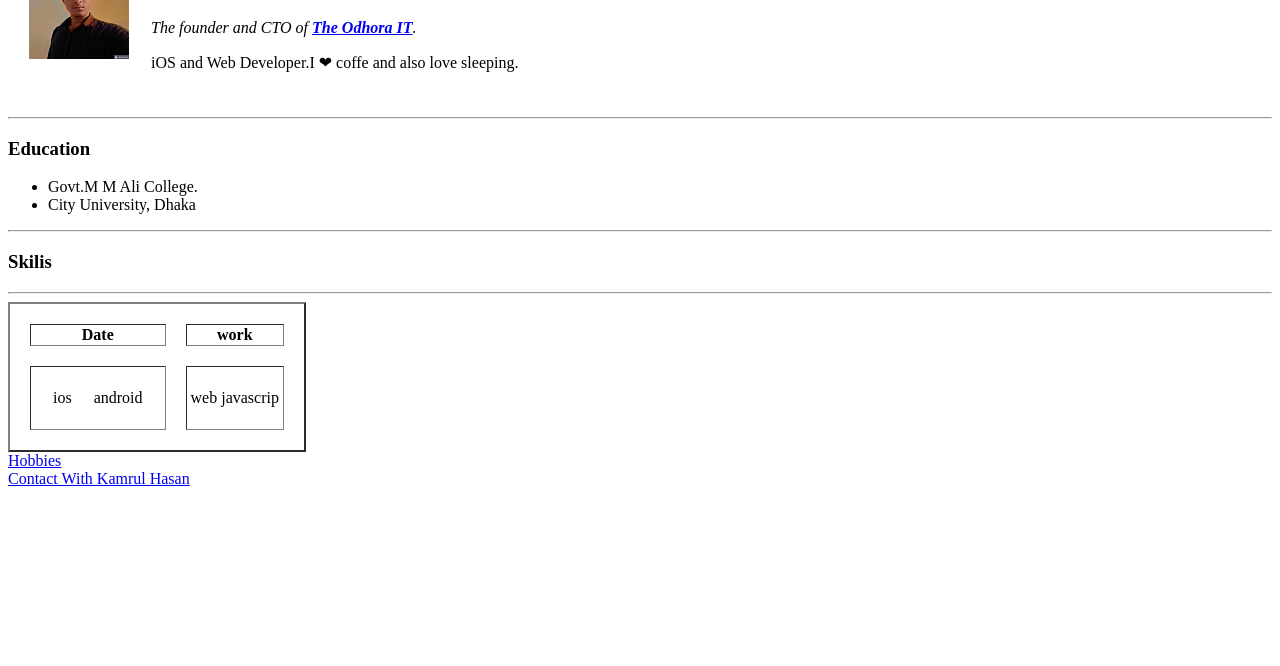
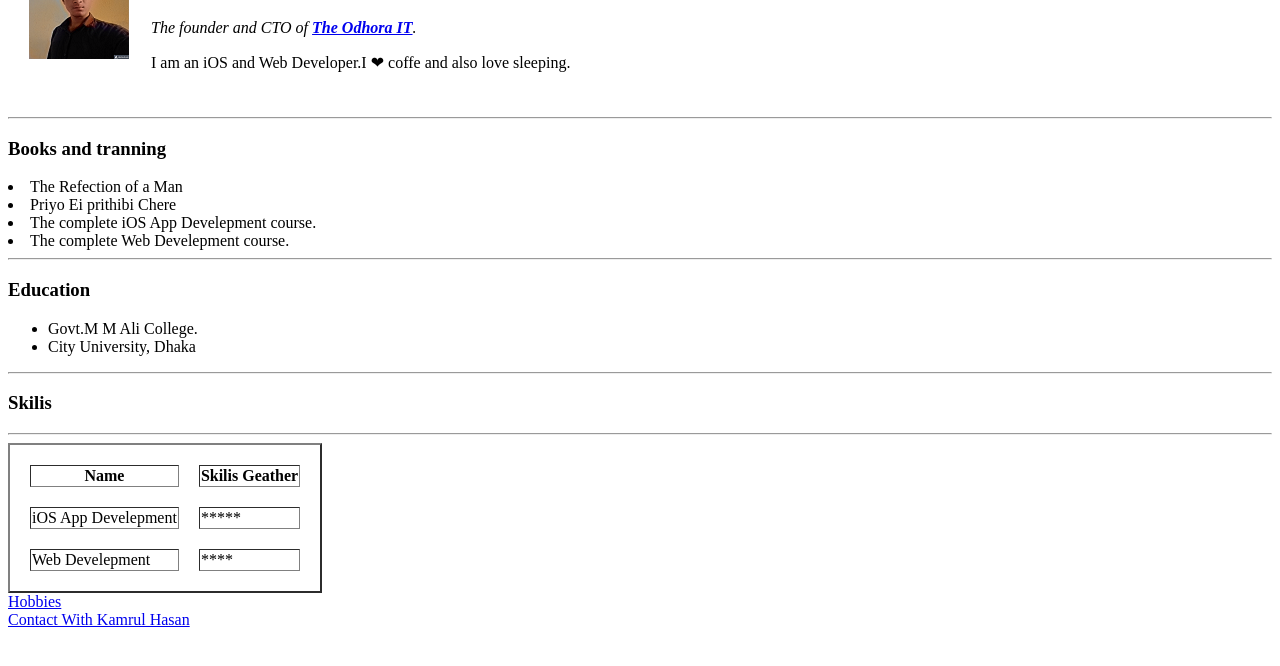
Before and after one commit to hasan-bd/Resume-using-only-HTML, a plain HTML site: page index.html in a window 1280 px wide. Shown: the part 90-756 px from the top of the page. Drawn offline with Linux system fonts and the light colour scheme.

Commit message:
Add files via upload

```diff
--- a/index.html
+++ b/index.html
@@ -4,6 +4,8 @@
 <head>
   <meta charset="utf-8">
   <title>Kamrul's Personal Site</title>
+  <link rel="stylesheet" href="css/styles.css">
+
 </head>
 
 <body>
@@ -16,11 +18,16 @@
         <h1>Kamrul Hasan</h1>
         <!-- <img src="" alt="Kamrul Hasan Logo.">-->
         <p><em>The founder and CTO of <strong><a href="https//www.linkedin.com">The Odhora IT</a></strong>.</em></p>
-        <p>iOS and Web Developer.I ❤ coffe and also love sleeping.</p>
+        <p>I am an iOS and Web Developer.I ❤ coffe and also love sleeping.</p>
       </td>
     </tr>
   </table>
-
+  <hr>
+  <h3>Books and tranning</h3>
+  <li>The Refection of a Man</li>
+  <li>Priyo Ei prithibi Chere</li>
+  <li>The complete iOS App Develepment course.</li>
+  <li>The complete Web Develepment course.</li>
 
 
   <hr>
@@ -30,33 +37,22 @@
     <li>City University, Dhaka</li>
   </ul>
   <hr>
-  <h3>Skilis</h3><hr>
-  <table cellspacing="20" border="2">
-    <th>Date</th>
-    <th>work</th>
-    <tr>
-      <td>
-        <table cellspacing="20">
-          <tr>
-            <td>ios</td>
-            <td>android</td>
-          </tr>
-        </table>
-      </td>
-      <td>
-        <table>
-          <tr>
-            <td>web</td>
-            <td>javascrip</td>
-          </tr>
-        </table>
-
-
-
-      </td>
-
-    </tr>
-  </table>
+  <h3>Skilis</h3>
+  <hr>
+<table cellspacing="20" border="2">
+  <tr>
+    <th>Name</th>
+    <th>Skilis Geather</th>
+  </tr>
+  <tr >
+    <td>iOS App Develepment</td>
+    <td>*****</td>
+  </tr>
+  <tr>
+    <td>Web Develepment</td>
+    <td>****</td>
+  </tr>
+</table>
 
   <a href="hobbies.html">Hobbies</a><br>
   <a href="contact-me.html">Contact With Kamrul Hasan</a>
```
Also changed, not shown: contact-me.html (+2 -1 lines), hobbies.html (+1 -0 lines), input.html (added, +22 -0 lines).
